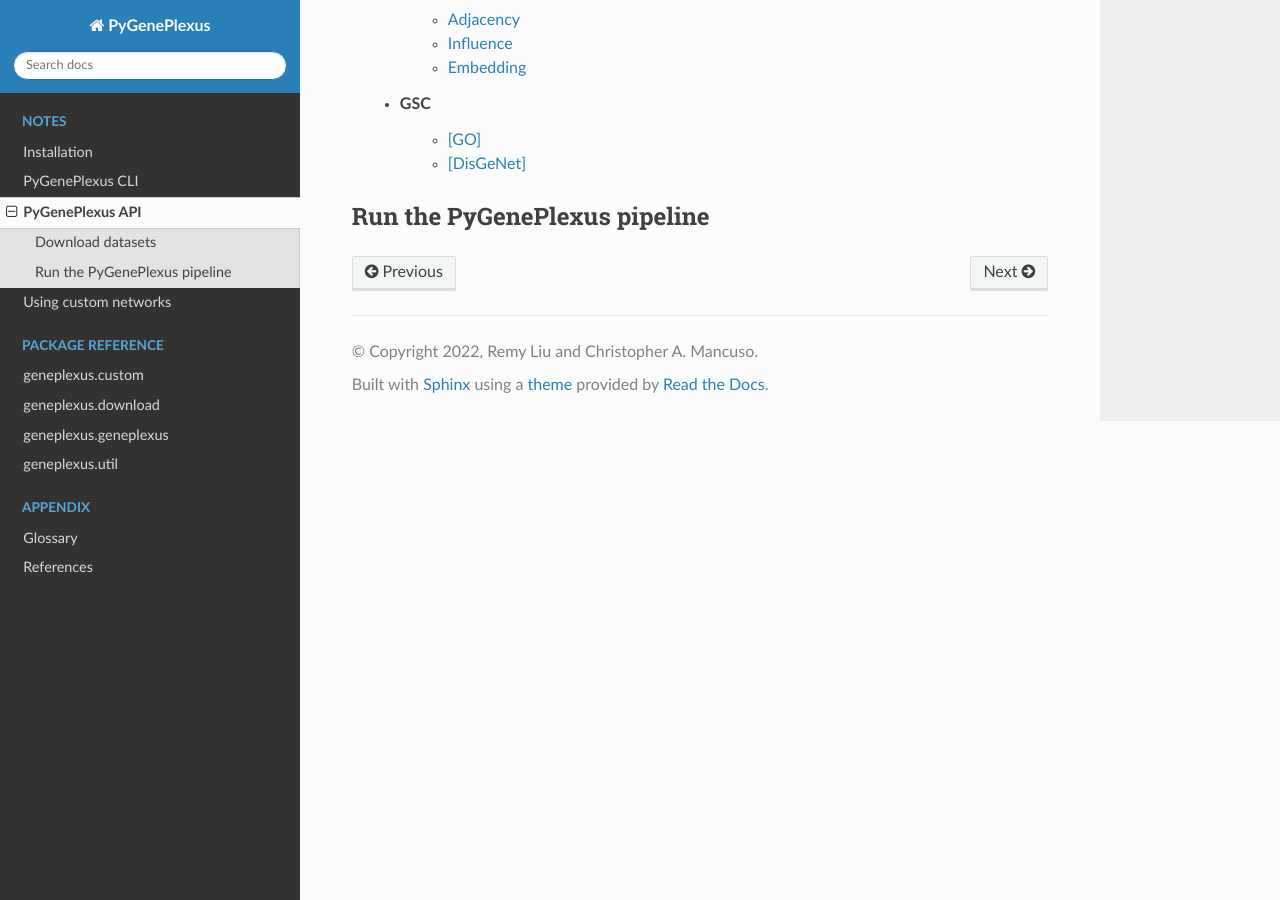
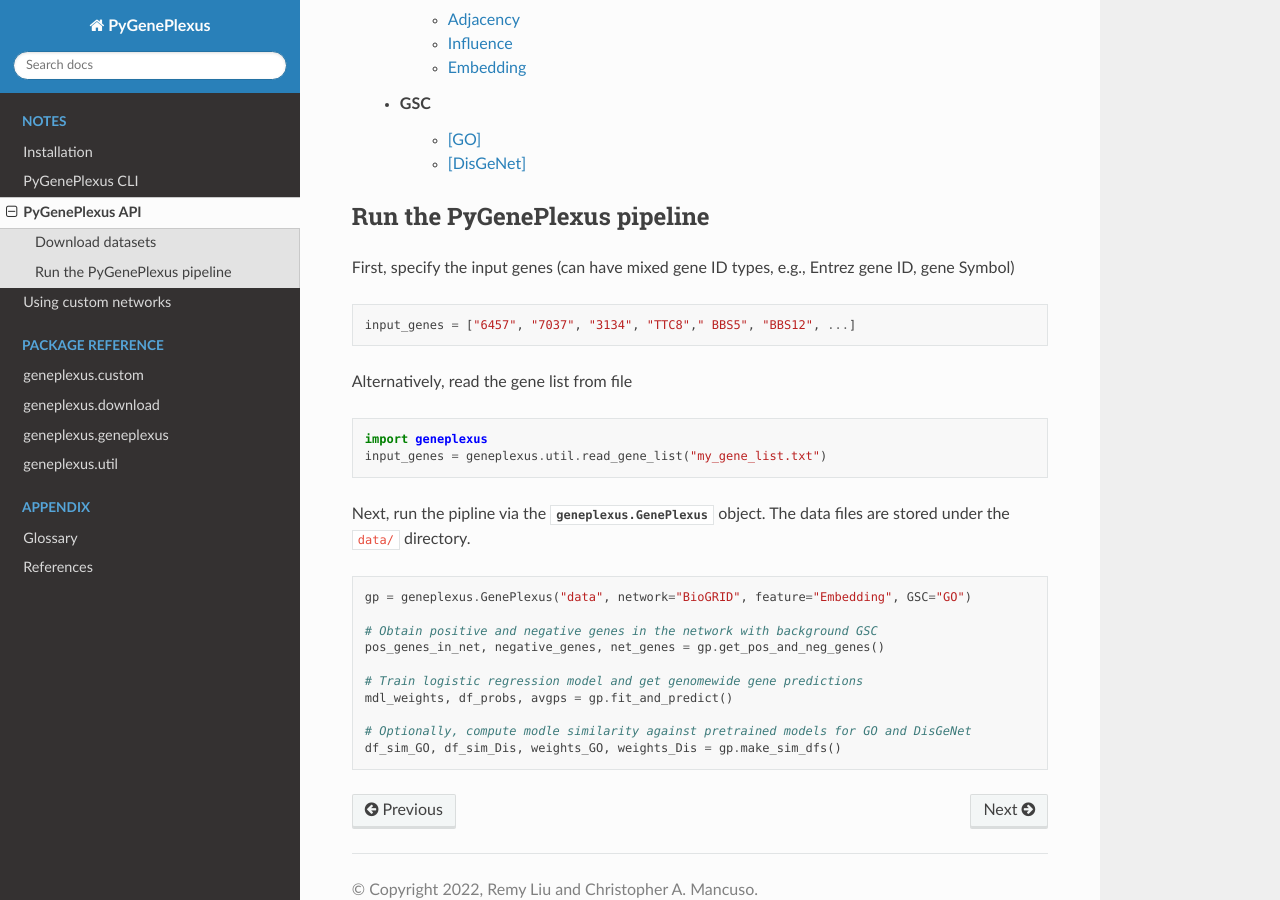
Before and after one commit to krishnanlab/PyGenePlexus, a Sphinx documentation site: the page built from docs/source/notes/api.rst, in a window 1280 px wide and 900 px high, scrolled down 692 px. Built offline with Sphinx 7.4.7 and the Read the Docs theme 2.0.0, drawn with Linux system fonts in a browser that asks for light colours.

Commit message:
API use case

```diff
--- a/docs/source/notes/api.rst
+++ b/docs/source/notes/api.rst
@@ -35,3 +35,33 @@ List of data options
 
 Run the PyGenePlexus pipeline
 -----------------------------
+
+First, specify the input genes (can have mixed gene ID types, e.g., Entrez
+gene ID, gene Symbol)
+
+.. code-block:: python
+
+   input_genes = ["6457", "7037", "3134", "TTC8"," BBS5", "BBS12", ...]
+
+Alternatively, read the gene list from file
+
+.. code-block:: python
+
+   import geneplexus
+   input_genes = geneplexus.util.read_gene_list("my_gene_list.txt")
+
+Next, run the pipline via the :class:`geneplexus.GenePlexus` object. The data
+files are stored under the ``data/`` directory.
+
+.. code-block:: python
+
+   gp = geneplexus.GenePlexus("data", network="BioGRID", feature="Embedding", GSC="GO")
+
+   # Obtain positive and negative genes in the network with background GSC
+   pos_genes_in_net, negative_genes, net_genes = gp.get_pos_and_neg_genes()
+
+   # Train logistic regression model and get genomewide gene predictions
+   mdl_weights, df_probs, avgps = gp.fit_and_predict()
+
+   # Optionally, compute modle similarity against pretrained models for GO and DisGeNet
+   df_sim_GO, df_sim_Dis, weights_GO, weights_Dis = gp.make_sim_dfs()
```
